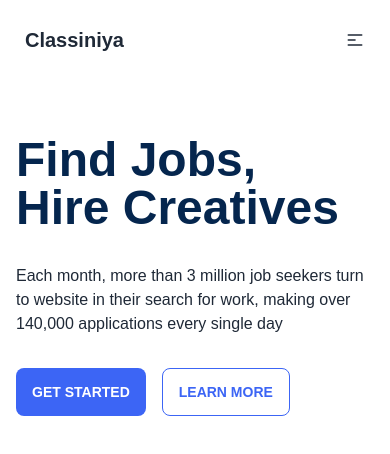
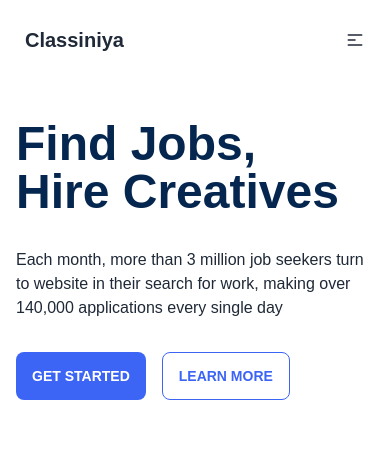
Before and after one commit to ahmmedrasel-dev/classiniya, a React (Create React App) app: page / in a window 390 px wide. Shown: the top 454 px of the page. Built offline with nearby package versions, Linux system fonts and the light colour scheme.

Commit message:
update hero

```diff
--- a/src/components/HeroHome/HeroHome.js
+++ b/src/components/HeroHome/HeroHome.js
@@ -8,7 +8,7 @@ import h_banner5 from '../../assets/images/h_banner5.png';
 
 const HeroHome = () => {
   return (
-    <section className='hero_home py-10'>
+    <section className='hero_home lg:py-10 py-6'>
       <div className="lg:max-w-screen-lg xl:max-w-screen-xl w-full mx-auto">
         <div className="grid lg:grid-cols-2 grid-cols-1">
           <div className="heru_left lg:p-12 xl:p-20 p-4">
```
